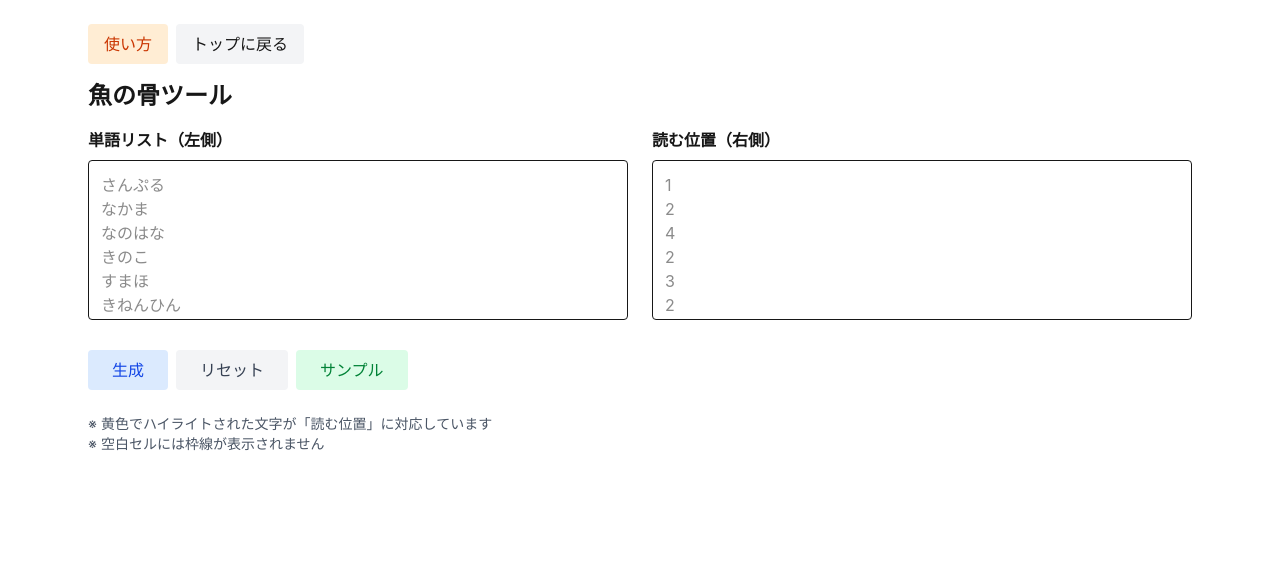
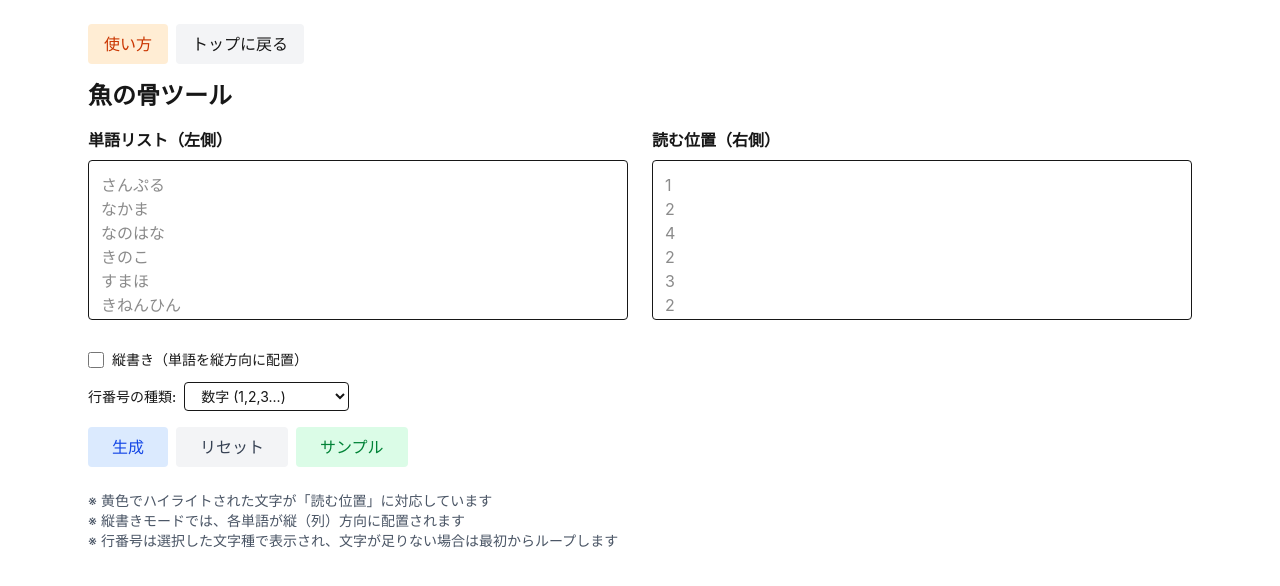
Before and after one commit to izmktr/riddletools, a Next.js app: page /sakananohone in a window 1280 px wide. Shown: the top 586 px of the page. Built offline with nearby package versions, Linux system fonts and the light colour scheme.

Commit message:
feat: 縦書きオプションと行番号の種類を追加

```diff
--- a/src/app/sakananohone/page.tsx
+++ b/src/app/sakananohone/page.tsx
@@ -8,6 +8,29 @@ export default function SakananohonePage() {
   const [showManual, setShowManual] = useState(false);
   const [result, setResult] = useState<string[][] | null>(null);
   const [highlightPositions, setHighlightPositions] = useState<Array<{row: number, col: number}>>([]);
+  const [isVertical, setIsVertical] = useState(false);
+  const [rowNumberType, setRowNumberType] = useState<"数字" | "ABC" | "あいう" | "いろは">("数字");
+
+  // 行番号を指定した文字種に変換する関数
+  const convertRowNumber = (index: number): string => {
+    const oneBasedIndex = index + 1;
+
+    switch (rowNumberType) {
+      case "数字":
+        return oneBasedIndex.toString();
+      case "ABC":
+        const alphabet = "ABCDEFGHIJKLMNOPQRSTUVWXYZ";
+        return alphabet[(oneBasedIndex - 1) % alphabet.length];
+      case "あいう":
+        const aiueo = "あいうえおかきくけこさしすせそたちつてとなにぬねのはひふへほまみむめもやゆよらりるれろわをん";
+        return aiueo[(oneBasedIndex - 1) % aiueo.length];
+      case "いろは":
+        const iroha = "いろはにほへとちりぬるをわかよたれそつねならむうゐのおくやまけふこえてあさきゆめみしゑひも";
+        return iroha[(oneBasedIndex - 1) % iroha.length];
+      default:
+        return oneBasedIndex.toString();
+    }
+  };
 
   // 生成機能
   const handleGenerate = () => {
@@ -30,6 +53,15 @@ export default function SakananohonePage() {
       return;
     }
 
+    if (isVertical) {
+      generateVerticalTable(words, positionNumbers);
+    } else {
+      generateHorizontalTable(words, positionNumbers);
+    }
+  };
+
+  // 横書き（従来）の表生成
+  const generateHorizontalTable = (words: string[], positionNumbers: number[]) => {
     // 基準位置（読む位置の最大値）
     const basePosition = Math.max(...positionNumbers);
 
@@ -50,7 +82,7 @@ export default function SakananohonePage() {
       const startCol = basePosition - position;
 
       // 行番号を配置
-      table[rowIndex][startCol] = (rowIndex + 1).toString();
+      table[rowIndex][startCol] = convertRowNumber(rowIndex);
 
       // 単語を配置
       for (let i = 0; i < word.length; i++) {
@@ -67,12 +99,53 @@ export default function SakananohonePage() {
     setHighlightPositions(highlights);
   };
 
+  // 縦書きの表生成
+  const generateVerticalTable = (words: string[], positionNumbers: number[]) => {
+    // 基準位置（読む位置の最大値）
+    const basePosition = Math.max(...positionNumbers);
+
+    // 単語最大長
+    const maxWordLength = Math.max(...words.map(w => w.length));
+
+    // 表のサイズ（横と縦が転置）
+    const tableWidth = words.length;
+    const tableHeight = basePosition + maxWordLength;
+
+    // 表を初期化
+    const table: string[][] = Array(tableHeight).fill(null).map(() => Array(tableWidth).fill(''));
+    const highlights: Array<{row: number, col: number}> = [];
+
+    // 各列を処理（元の行が列になる）
+    words.forEach((word, colIndex) => {
+      const position = positionNumbers[colIndex];
+      const startRow = basePosition - position;
+
+      // 列番号を配置
+      table[startRow][colIndex] = convertRowNumber(colIndex);
+
+      // 単語を縦に配置
+      for (let i = 0; i < word.length; i++) {
+        table[startRow + 1 + i][colIndex] = word[i];
+      }
+
+      // 読む位置に対応する文字をハイライト
+      if (startRow + position < tableHeight && table[startRow + position][colIndex]) {
+        highlights.push({row: startRow + position, col: colIndex});
+      }
+    });
+
+    setResult(table);
+    setHighlightPositions(highlights);
+  };
+
   // リセット機能
   const handleReset = () => {
     setWordList("");
     setPositionList("");
     setResult(null);
     setHighlightPositions([]);
+    setIsVertical(false);
+    setRowNumberType("数字");
   };
 
   // サンプル入力
@@ -86,14 +159,35 @@ export default function SakananohonePage() {
     return !table[row][col] || table[row][col] === '';
   };
 
+  // セルが行番号位置かどうかをチェック（位置ベース）
+  const isRowNumberPosition = (table: string[][], row: number, col: number): boolean => {
+    if (isCellEmpty(table, row, col)) return false;
+
+    if (isVertical) {
+      // 縦書きの場合: 各列の一番上のセル（空でない最初のセル）
+      for (let r = 0; r < table.length; r++) {
+        if (!isCellEmpty(table, r, col)) {
+          return r === row;
+        }
+      }
+    } else {
+      // 横書きの場合: 各行の一番左のセル（空でない最初のセル）
+      for (let c = 0; c < table[row].length; c++) {
+        if (!isCellEmpty(table, row, c)) {
+          return c === col;
+        }
+      }
+    }
+
+    return false;
+  };
+
   // セルに枠線が必要かチェック
   const needsBorder = (table: string[][], row: number, col: number) => {
     if (isCellEmpty(table, row, col)) return false;
 
-    // 行番号セルかどうかをチェック
-    const cell = table[row][col];
-    // 数値のみで構成されているかチェック（行番号）
-    if (/^\d+$/.test(cell)) {
+    // 行番号位置の場合は枠線を表示しない
+    if (isRowNumberPosition(table, row, col)) {
       return false;
     }
 
@@ -127,6 +221,9 @@ export default function SakananohonePage() {
               <li>左側に単語リスト、右側に読む位置を入力します。</li>
               <li>単語リストと読む位置は改行区切りで入力し、同じ行数で対応させます。</li>
               <li>読む位置は数値で入力してください（例：1、2、3）。</li>
+              <li>「縦書き」チェックボックスをONにすると、単語が縦方向に配置されます。</li>
+              <li>行番号の種類を「数字」「ABC」「あいう」「いろは」から選択できます。</li>
+              <li>文字が足りない場合は最初に戻ってループします（A,B,...,Z,A,B...）。</li>
               <li>「生成」ボタンで魚の骨形の表を作成します。</li>
               <li>読む位置に対応する文字が黄色でハイライトされます。</li>
               <li>「サンプル」ボタンで例のデータを入力できます。</li>
@@ -165,8 +262,35 @@ export default function SakananohonePage() {
         </div>
       </div>
 
-      {/* ボタン */}
-      <div className="mb-6 flex gap-2">
+      {/* オプションとボタン */}
+      <div className="mb-6">
+        <div className="mb-4 space-y-3">
+          <label className="flex items-center gap-2">
+            <input
+              type="checkbox"
+              checked={isVertical}
+              onChange={(e) => setIsVertical(e.target.checked)}
+              className="w-4 h-4"
+            />
+            <span className="text-sm font-medium">縦書き（単語を縦方向に配置）</span>
+          </label>
+
+          <div className="flex items-center gap-2">
+            <span className="text-sm font-medium">行番号の種類:</span>
+            <select
+              value={rowNumberType}
+              onChange={(e) => setRowNumberType(e.target.value as "数字" | "ABC" | "あいう" | "いろは")}
+              className="px-3 py-1 border rounded text-sm"
+            >
+              <option value="数字">数字 (1,2,3...)</option>
+              <option value="ABC">ABC (A,B,C...)</option>
+              <option value="あいう">あいう (あ,い,う...)</option>
+              <option value="いろは">いろは (い,ろ,は...)</option>
+            </select>
+          </div>
+        </div>
+
+        <div className="flex gap-2">
           <button
             className="px-6 py-2 bg-blue-100 text-blue-700 rounded hover:bg-blue-200"
             onClick={handleGenerate}
@@ -179,6 +303,7 @@ export default function SakananohonePage() {
             className="px-6 py-2 bg-green-100 text-green-700 rounded hover:bg-green-200"
             onClick={handleSample}
           >サンプル</button>
+        </div>
       </div>
 
       {/* 結果表示 */}
@@ -222,7 +347,8 @@ export default function SakananohonePage() {
 
       <div className="text-sm text-gray-600">
         <p>※ 黄色でハイライトされた文字が「読む位置」に対応しています</p>
-        <p>※ 空白セルには枠線が表示されません</p>
+        <p>※ 縦書きモードでは、各単語が縦（列）方向に配置されます</p>
+        <p>※ 行番号は選択した文字種で表示され、文字が足りない場合は最初からループします</p>
       </div>
     </main>
   );
```
Lines whose indentation alone changed are shown as unchanged.
